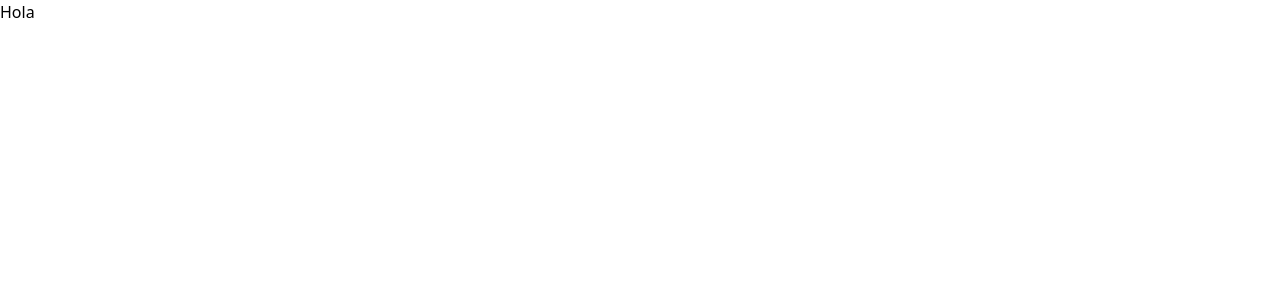
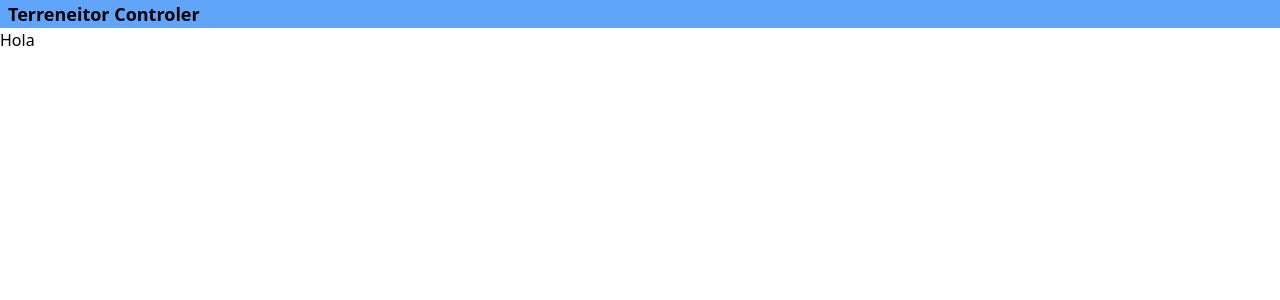
Before and after one commit to DavidUpegui/Car_Controls-IoT, a Next.js app: page / in a window 1280 px wide. Shown: the top 300 px of the page. Built offline with nearby package versions, Linux system fonts and the light colour scheme.

Commit message:
basic header

```diff
--- a/src/app/layout.tsx
+++ b/src/app/layout.tsx
@@ -1,6 +1,7 @@
 import type { Metadata } from "next";
 import localFont from "next/font/local";
 import "./globals.css";
+import Layout from "@/components/Layout";
 
 const geistSans = localFont({
   src: "./fonts/GeistVF.woff",
@@ -28,7 +29,9 @@ export default function RootLayout({
       <body
         className={`${geistSans.variable} ${geistMono.variable} antialiased`}
       >
-        {children}
+        <Layout>
+          {children}
+        </Layout>
       </body>
     </html>
   );
--- a/src/app/page.tsx
+++ b/src/app/page.tsx
@@ -1,7 +1,9 @@
+import HomePage from "@/screens/Home";
+
 export default function Home() {
   return (
     <>
-      Hola
+      <HomePage />
     </>
   );
 }
--- /dev/null
+++ b/src/components/Header.tsx
@@ -0,0 +1,11 @@
+import React from 'react'
+
+const Header = () => {
+  return (
+    <header className='bg-blue-400'>
+        <h1 className='text-lg font-bold mx-2'>Terreneitor Controler</h1>
+    </header>
+  )
+}
+
+export default Header
--- /dev/null
+++ b/src/components/Layout.tsx
@@ -0,0 +1,16 @@
+import React from 'react'
+import Header from './Header'
+
+interface Props {
+    children: React.ReactNode
+}
+const Layout = ({ children }: Props) => {
+    return (
+        <>
+        <Header/>
+        {children}
+        </>
+    )
+}
+
+export default Layout
--- /dev/null
+++ b/src/screens/Home/index.tsx
@@ -0,0 +1,11 @@
+import React from 'react'
+
+const HomePage = () => {
+  return (
+    <main>
+        Hola
+    </main>
+  )
+}
+
+export default HomePage
```
